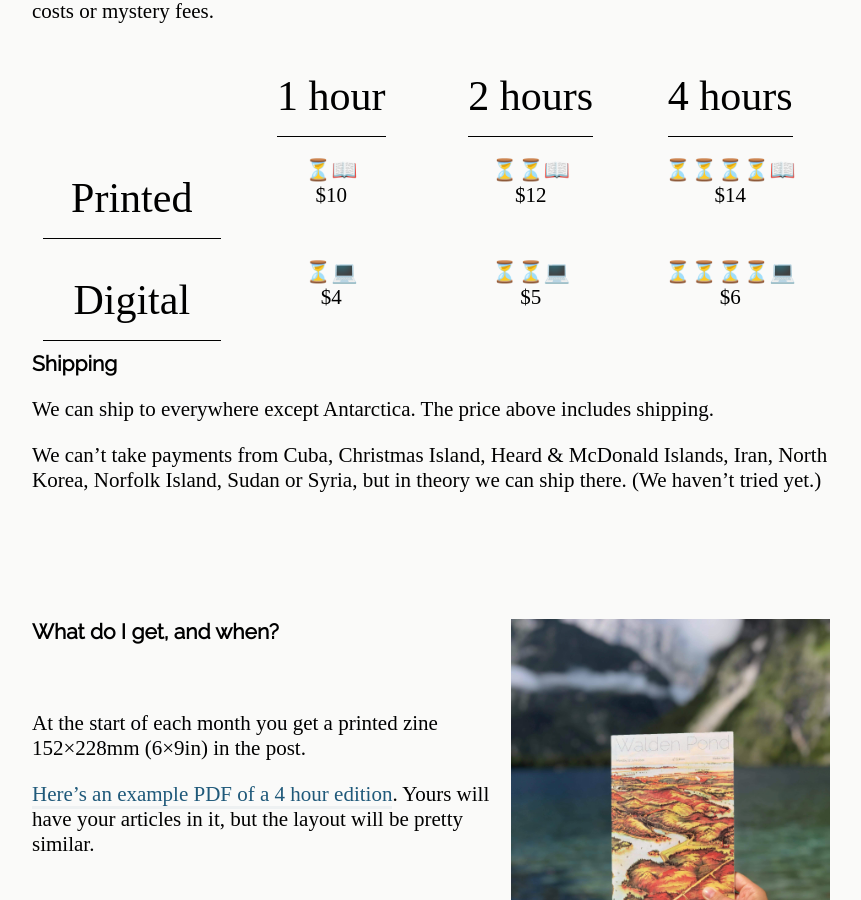
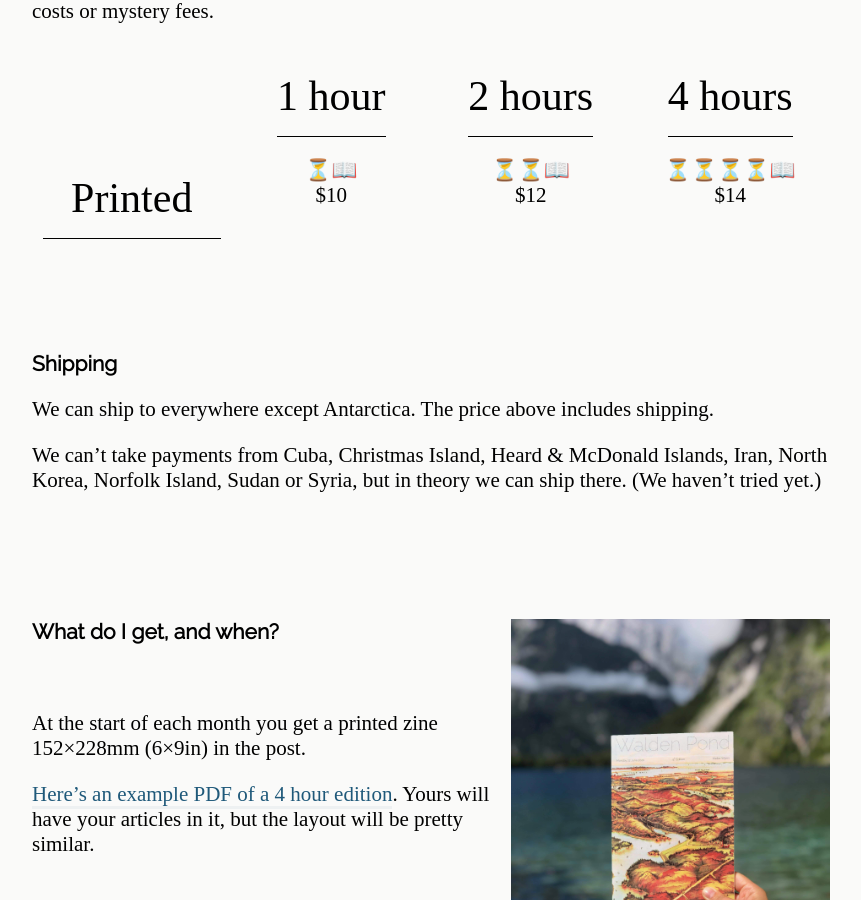
Before and after one commit to notionparallax/wp2frontEnd, a Jekyll site: the page built from index.md, in a window 1280 px wide and 900 px high, scrolled down 1656 px. Shown: the whole window, without its empty margins (209-1070 px from the left). Built offline with Jekyll 4.4.1, drawn with Linux system fonts in a browser that asks for light colours; some web fonts are replaced; comment, search, counter and statistics services are not loaded.

Commit message:
remove PDFs

```diff
--- a/_includes/pricing.html
+++ b/_includes/pricing.html
@@ -29,22 +29,4 @@
 <span class="product-name">⏳⏳⏳⏳📖</span>
 <span class="price" title="USD">$14</span>
 </div>
-<div class="pdf-title">
-<h1>Digital</h1>
 </div>
-<div class="pdf-1-hr">
-<span class="text-description">1 hour</span>
-<span class="product-name">⏳💻</span>
-<span class="price" title="USD">$4</span>
-</div>
-<div class="pdf-2-hr">
-<span class="text-description">2 hours</span>
-<span class="product-name">⏳⏳💻</span>
-<span class="price" title="USD">$5</span>
-</div>
-<div class="pdf-4-hr">
-<span class="text-description">4 hours</span>
-<span class="product-name">⏳⏳⏳⏳💻</span>
-<span class="price" title="USD">$6</span>
-</div>
-</div>
```
